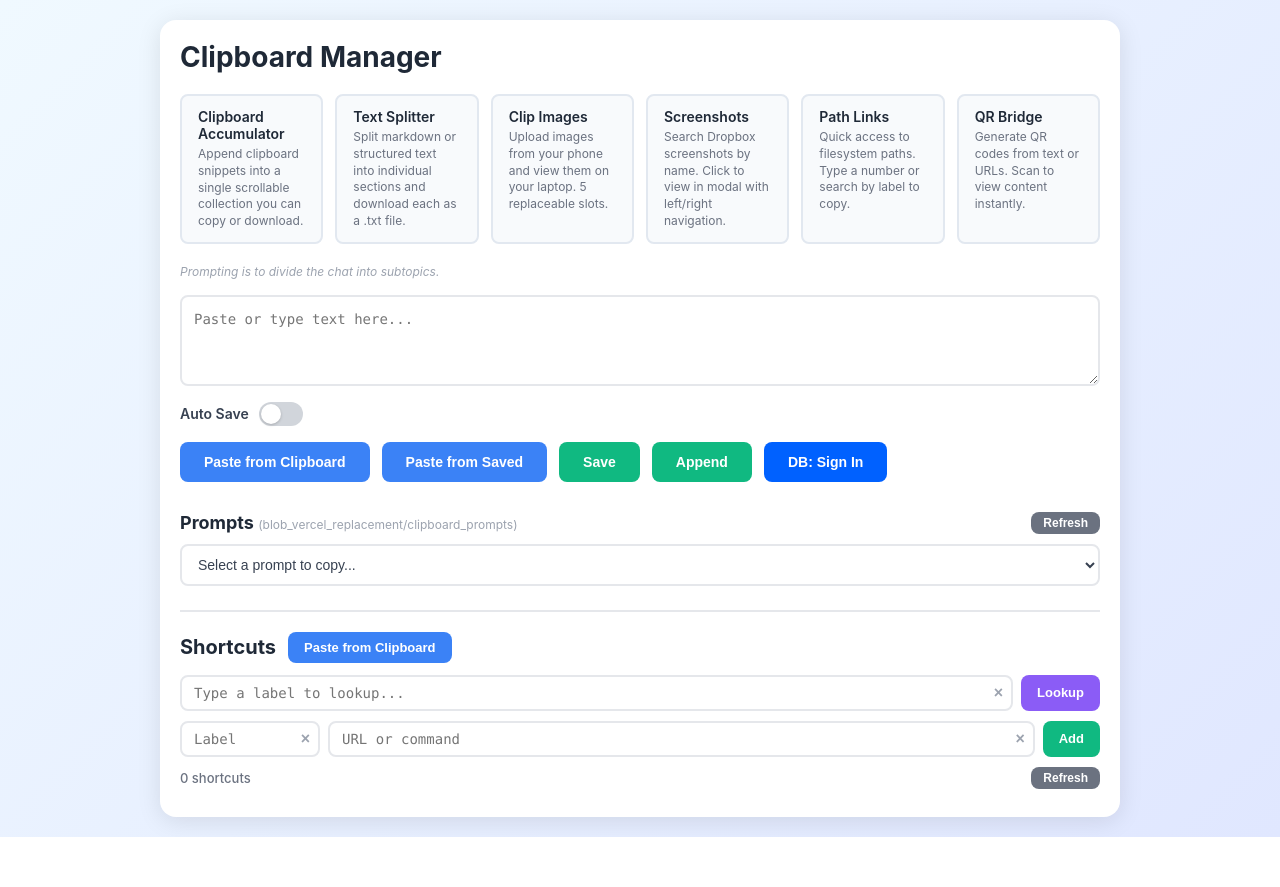
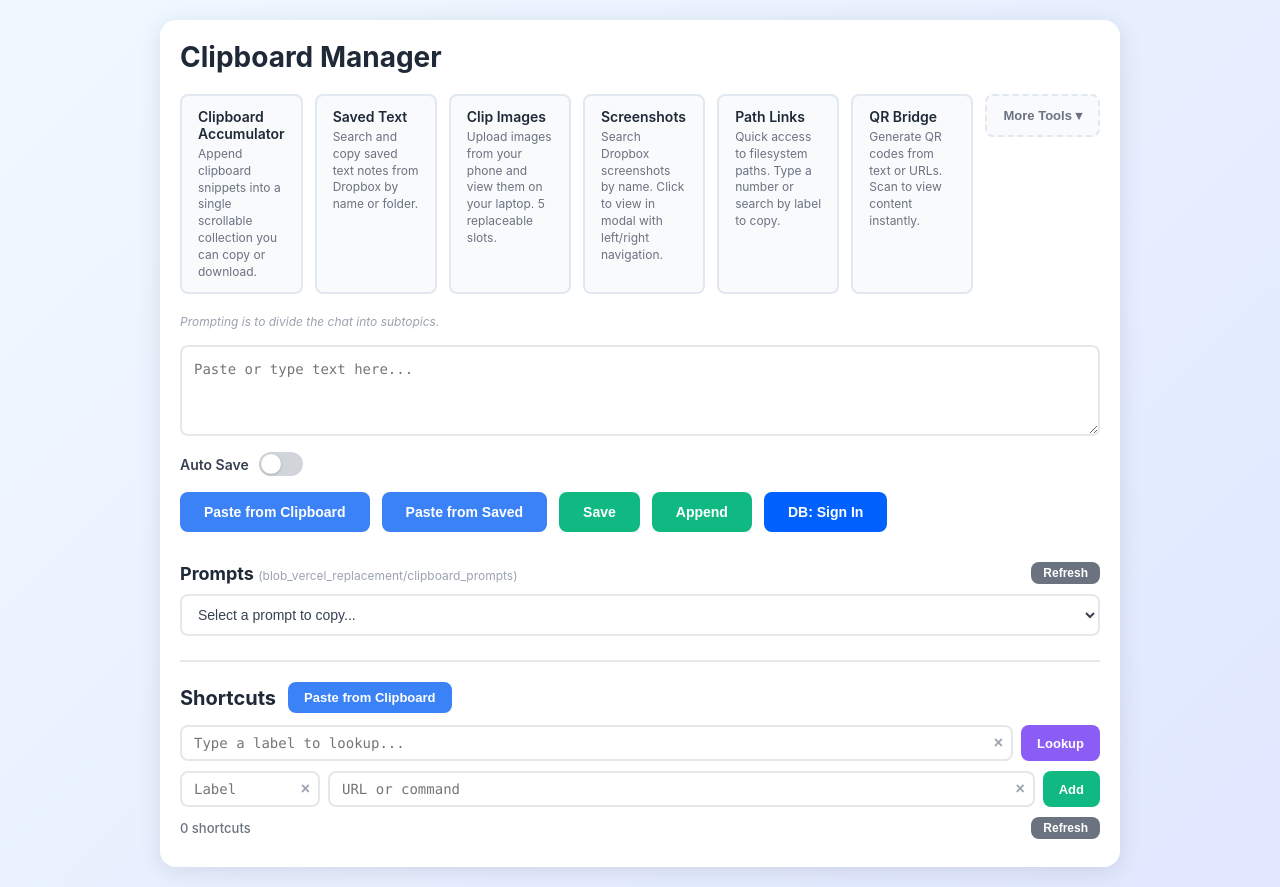
Before and after one commit to firedynasty/clipboard_manager, a React (Create React App) app: page / in a window 1280 px wide. Before the commit the page ends 837 px from the top, so only its background shows below. Built offline with nearby package versions, Linux system fonts and the light colour scheme.

Commit message:
Replace Text Splitter with Saved Text button and move Splitter into More Tools dropdown
Co-Authored-By: Claude Opus 4.6 (1M context) <noreply@anthropic.com>

```diff
--- a/src/App.css
+++ b/src/App.css
@@ -44,6 +44,7 @@ h1 {
 
 .tools-section {
   display: flex;
+  flex-wrap: wrap;
   gap: 12px;
   margin-bottom: 20px;
 }
@@ -77,6 +78,57 @@ h1 {
   font-size: 12px;
   color: #6b7280;
   line-height: 1.4;
+}
+
+.tool-dropdown {
+  position: relative;
+}
+
+.tool-dropdown-toggle {
+  background: #f8fafc;
+  color: #6b7280;
+  border: 2px dashed #e2e8f0;
+  border-radius: 8px;
+  padding: 12px 16px;
+  font-size: 13px;
+  font-weight: 600;
+  cursor: pointer;
+  transition: all 0.2s ease;
+  white-space: nowrap;
+}
+
+.tool-dropdown-toggle:hover {
+  border-color: #3b82f6;
+  color: #1f2937;
+  background: #eff6ff;
+}
+
+.tool-dropdown-menu {
+  display: none;
+  position: absolute;
+  top: calc(100% + 4px);
+  left: 0;
+  min-width: 260px;
+  background: white;
+  border: 2px solid #e2e8f0;
+  border-radius: 8px;
+  box-shadow: 0 4px 16px rgba(0, 0, 0, 0.1);
+  z-index: 10;
+  padding: 4px;
+}
+
+.tool-dropdown.open .tool-dropdown-menu {
+  display: block;
+}
+
+.tool-dropdown-menu .tool-link {
+  flex: none;
+  border: none;
+  border-radius: 6px;
+}
+
+.tool-dropdown-menu .tool-link:hover {
+  background: #eff6ff;
 }
 
 .tools-hint {
--- a/src/App.js
+++ b/src/App.js
@@ -368,9 +368,9 @@ function App() {
             <span className="tool-name">Clipboard Accumulator</span>
             <span className="tool-desc">Append clipboard snippets into a single scrollable collection you can copy or download.</span>
           </a>
-          <a href="/splitter" className="tool-link">
-            <span className="tool-name">Text Splitter</span>
-            <span className="tool-desc">Split markdown or structured text into individual sections and download each as a .txt file.</span>
+          <a href="/saved_text" className="tool-link">
+            <span className="tool-name">Saved Text</span>
+            <span className="tool-desc">Search and copy saved text notes from Dropbox by name or folder.</span>
           </a>
           <a href="/images" className="tool-link">
             <span className="tool-name">Clip Images</span>
@@ -388,6 +388,17 @@ function App() {
             <span className="tool-name">QR Bridge</span>
             <span className="tool-desc">Generate QR codes from text or URLs. Scan to view content instantly.</span>
           </a>
+          <div className="tool-dropdown">
+            <button className="tool-dropdown-toggle" onClick={(e) => {
+              e.currentTarget.parentElement.classList.toggle('open');
+            }}>More Tools ▾</button>
+            <div className="tool-dropdown-menu">
+              <a href="/splitter" className="tool-link">
+                <span className="tool-name">Text Splitter</span>
+                <span className="tool-desc">Split markdown or structured text into individual sections and download each as a .txt file.</span>
+              </a>
+            </div>
+          </div>
         </div>
         <p className="tools-hint">Prompting is to divide the chat into subtopics.</p>
 
```
